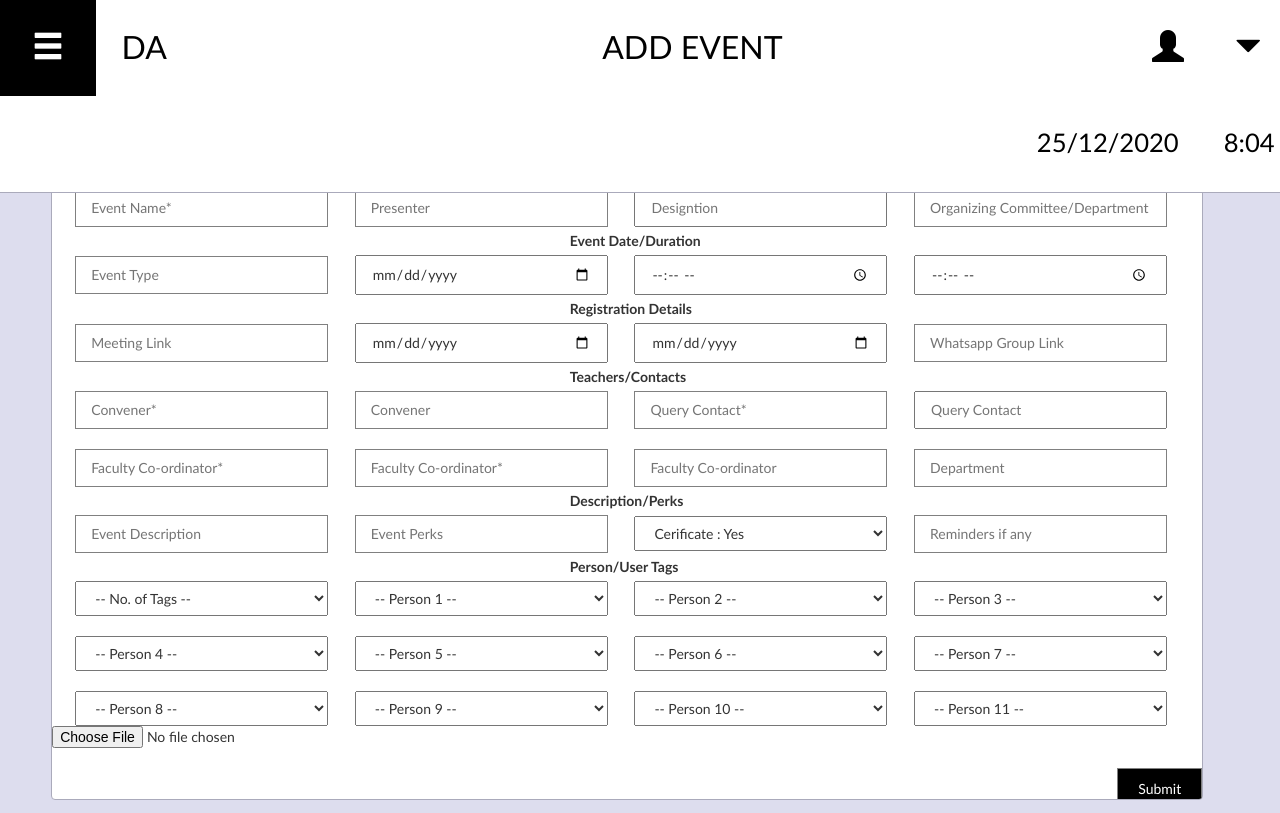
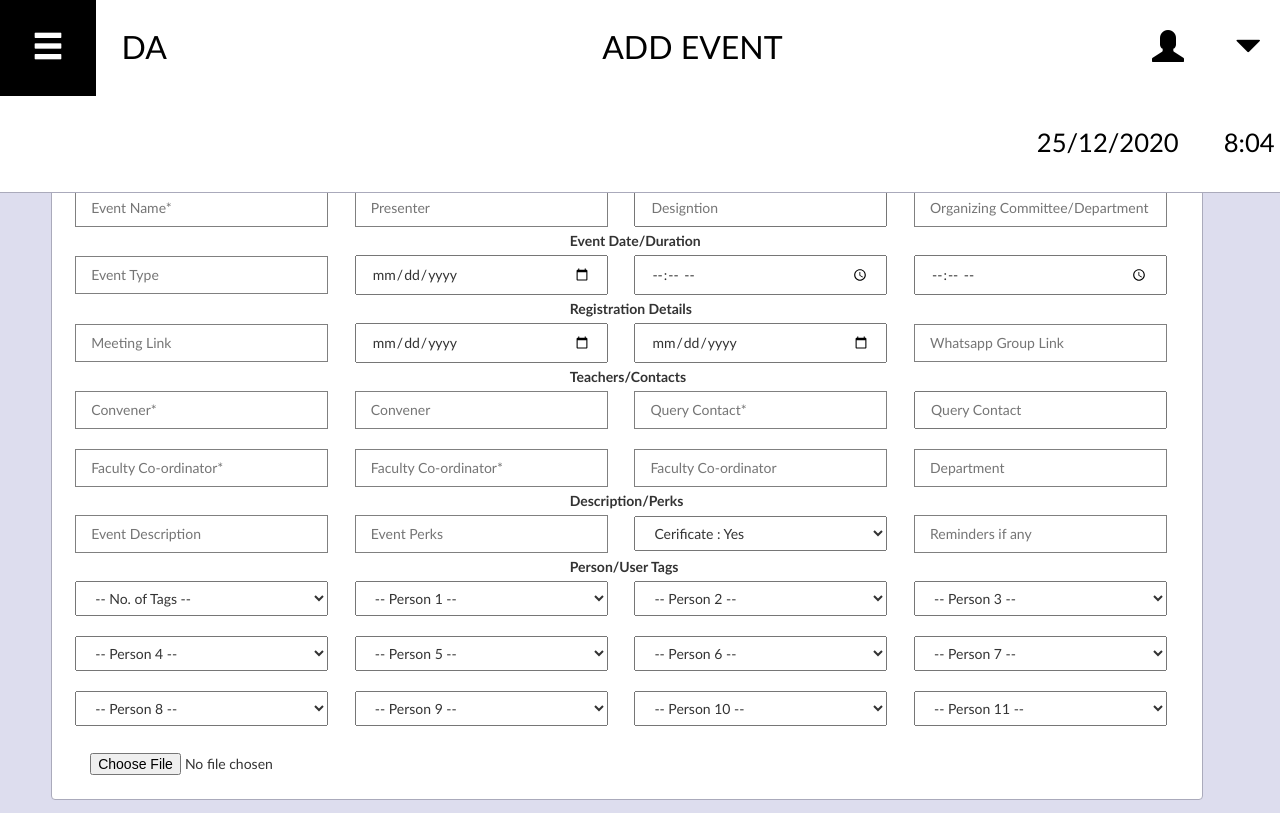
Before and after one commit to vivekkumarbilla/event, a Django app: page /depactt/kjsomaiyacollegeofengineeringandinformationtechnologyteachers-addevent in a window 1280 px wide. Run offline with Django 3.2, Linux system fonts and the light colour scheme; the visitor is signed in with stand-in values (Sample User, id 1); data comes from the database, SQL or seed files in the repository; data that the repository does not hold is empty; some libraries are stand-ins or nearby versions.

Commit message:
4th commit

```diff
--- a/depactt/templates/depactt/addevent.html
+++ b/depactt/templates/depactt/addevent.html
@@ -983,19 +983,19 @@
 			</div>
 			<div class="onesec">
 				<input autocomplete="off" placeholder="Event Type" type="text" id="typein" name="eventtype" class="in four">
-				<input autocomplete="off" placeholder="Event Date" type="date" id="evdain" name="eventdate" class="ind four" >
+				<input autocomplete="off" placeholder="Event Date" type="date" id="evdain" name="eventdate" class="ind four" title="Date of Event" >
 				<div class="space lab"></div>
-				<input autocomplete="off" placeholder="From" type="time" id="evtofroin" name="eventtimefro" class="ind four" required/>
-				<input autocomplete="off" placeholder="From" type="time" id="evtotoin" name="eventtimeto" class="ind four" required/>
+				<input autocomplete="off" placeholder="From" type="time" id="evtofroin" name="eventtimefro" class="ind four" title="Starts at" required/>
+				<input autocomplete="off" placeholder="From" type="time" id="evtotoin" name="eventtimeto" class="ind four" title="Ends at" required/>
 			</div>
 			<div class="onesec labs">
 				<label class="lab">Registration Details</label>
 			</div>
 			<div class="onesec">
 				<input autocomplete="off" placeholder="Meeting Link" type="text" id="regin" name="regin" class="in four">
-				<input autocomplete="off" placeholder="Registration Date" type="date" id="regfroin" name="regfrom" class="ind four" required/>
+				<input autocomplete="off" placeholder="Registration Date" type="date" id="regfroin" name="regfrom" title="Registration Starts" class="ind four" required/>
 				<div class="space lab"></div>
-				<input autocomplete="off" placeholder="Registration Date" type="date" id="regtoin" name="regto" class="ind four" required/>
+				<input autocomplete="off" placeholder="Registration Date" type="date" id="regtoin" name="regto" title="Registration Ends" class="ind four" required/>
 				<input autocomplete="off" placeholder="Whatsapp Group Link" type="text" id="whatin" name="eventwhatsapp" class="in four">
 			</div>
 			<div class="onesec labs">
@@ -1037,7 +1037,7 @@
 				<label class="lab">Person/User Tags</label>
 			</div>
 			<div class="onesec">
-				<select class="inc four selects" id="taggingn" name="nooftag">
+				<select class="inc four selects" id="taggingn" name="nooftag" title="No of Tags">
 					<option value="">-- No. of Tags --</option>
 					<option value="2">2</option>
 					<option value="3">3</option>
@@ -1050,20 +1050,20 @@
 					<option value="10">10</option>
 					<option value="11">11</option>
 				</select>
-				<select class="inc four selects" id="tagging1" name="tag1">
+				<select class="inc four selects" id="tagging1" name="tag1" title="Person 1 Tag">
 					<option value="">-- Person 1 --</option>
 					{% for people in user_num %}
 						<option value="{{ people.username }}">{{ people.username }}</option>
 					{% endfor %}
 				</select>
 				<div class="space lab"></div>
-				<select class="inc four selects" id="tagging2" name="tag2">
+				<select class="inc four selects" id="tagging2" name="tag2" title="Person 2 Tag">
 					<option value="">-- Person 2 --</option>
 					{% for people in user_num %}
 						<option value="{{ people.username }}">{{ people.username }}</option>
 					{% endfor %}
 				</select>
-				<select class="inc four selects" id="tagging3" name="tag3">
+				<select class="inc four selects" id="tagging3" name="tag3" title="Person 3 Tag">
 					<option value="">-- Person 3 --</option>
 					{% for people in user_num %}
 						<option value="{{ people.username }}">{{ people.username }}</option>
@@ -1074,26 +1074,26 @@
 				<label class="lab"></label>
 			</div>
 			<div class="onesec">
-				<select class="inc four selects" id="tagging4" name="tag4">
+				<select class="inc four selects" id="tagging4" name="tag4" title="Person 4 Tag">
 					<option value="">-- Person 4 --</option>
 					{% for people in user_num %}
 						<option value="{{ people.username }}">{{ people.username }}</option>
 					{% endfor %}
 				</select>
-				<select class="inc four selects" id="tagging5" name="tag5">
+				<select class="inc four selects" id="tagging5" name="tag5" title="Person 5 Tag">
 					<option value="">-- Person 5 --</option>
 					{% for people in user_num %}
 						<option value="{{ people.username }}">{{ people.username }}</option>
 					{% endfor %}
 				</select>
 				<div class="space lab"></div>
-				<select class="inc four selects" id="tagging6" name="tag6">
+				<select class="inc four selects" id="tagging6" name="tag6" title="Person 6 Tag">
 					<option value="">-- Person 6 --</option>
 					{% for people in user_num %}
 						<option value="{{ people.username }}">{{ people.username }}</option>
 					{% endfor %}
 				</select>
-				<select class="inc four selects" id="tagging7" name="tag7">
+				<select class="inc four selects" id="tagging7" name="tag7" title="Person 7 Tag">
 					<option value="">-- Person 7 --</option>
 					{% for people in user_num %}
 						<option value="{{ people.username }}">{{ people.username }}</option>
@@ -1104,34 +1104,37 @@
 				<label class="lab"></label>
 			</div>
 			<div class="onesec">
-				<select class="inc four selects" id="tagging8" name="tag8">
+				<select class="inc four selects" id="tagging8" name="tag8" title="Person 8 Tag">
 					<option value="">-- Person 8 --</option>
 					{% for people in user_num %}
 						<option value="{{ people.username }}">{{ people.username }}</option>
 					{% endfor %}
 				</select>
-				<select class="inc four selects" id="tagging9" name="tag9">
+				<select class="inc four selects" id="tagging9" name="tag9" title="Person 9 Tag">
 					<option value="">-- Person 9 --</option>
 					{% for people in user_num %}
 						<option value="{{ people.username }}">{{ people.username }}</option>
 					{% endfor %}
 				</select>
 				<div class="space lab"></div>
-				<select class="inc four selects" id="tagging10" name="tag10">
+				<select class="inc four selects" id="tagging10" name="tag10" title="Person 10 Tag">
 					<option value="">-- Person 10 --</option>
 					{% for people in user_num %}
 						<option value="{{ people.username }}">{{ people.username }}</option>
 					{% endfor %}
 				</select>
-				<select class="inc four selects" id="tagging11" name="tag11">
+				<select class="inc four selects" id="tagging11" name="tag11" title="Person 11 Tag">
 					<option value="">-- Person 11 --</option>
 					{% for people in user_num %}
 						<option value="{{ people.username }}">{{ people.username }}</option>
 					{% endfor %}
 				</select>
 			</div>
-			<div>
-				<input type="file" name="eventpos" accept="image/*">
+			<div class="onesec labs">
+				<label class="lab"></label>
+			</div>
+			<div class="onesec">
+				<input type="file" name="eventpos" accept="image/*" class="inc four">
 			</div>
 			<button style="margin-top: 20px;" class="but2 rightelements">
 				Submit
--- a/depactt/views.py
+++ b/depactt/views.py
@@ -1560,12 +1560,11 @@
 		pdf.set_text_color(167, 36, 41)
 		pdf.set_fill_color(0, 250, 250)
 		pdf.set_font('Arial', '', 14)
+		pdf.set_font('Arial', '', 13)
 		name1='https://departmentalactivity.herokuapp.com/static/kj.png'
 		name2='https://departmentalactivity.herokuapp.com/static/kj2.png'
 		font1='https://departmentalactivity.herokuapp.com/static/algerianr.ttf'
 		font2='//db.onlinewebfonts.com/c/527c5ab608cab860a6aae8ce02e14b0e?family=Calibri'
-		pdf.add_font('calibb', '', font2, uni=True)
-		pdf.set_font('calibb', '', 18)
 		pdf.cell(194,2,' ',0,1,'C')
 		pdf.cell(194,5.5,'K.J. Somaiya Insititute of Engineering and',0,1,'C')
 		pdf.image(name1, x = 20, y = 10, w = 24, h = 24, type = 'png', link = 'static')
```
